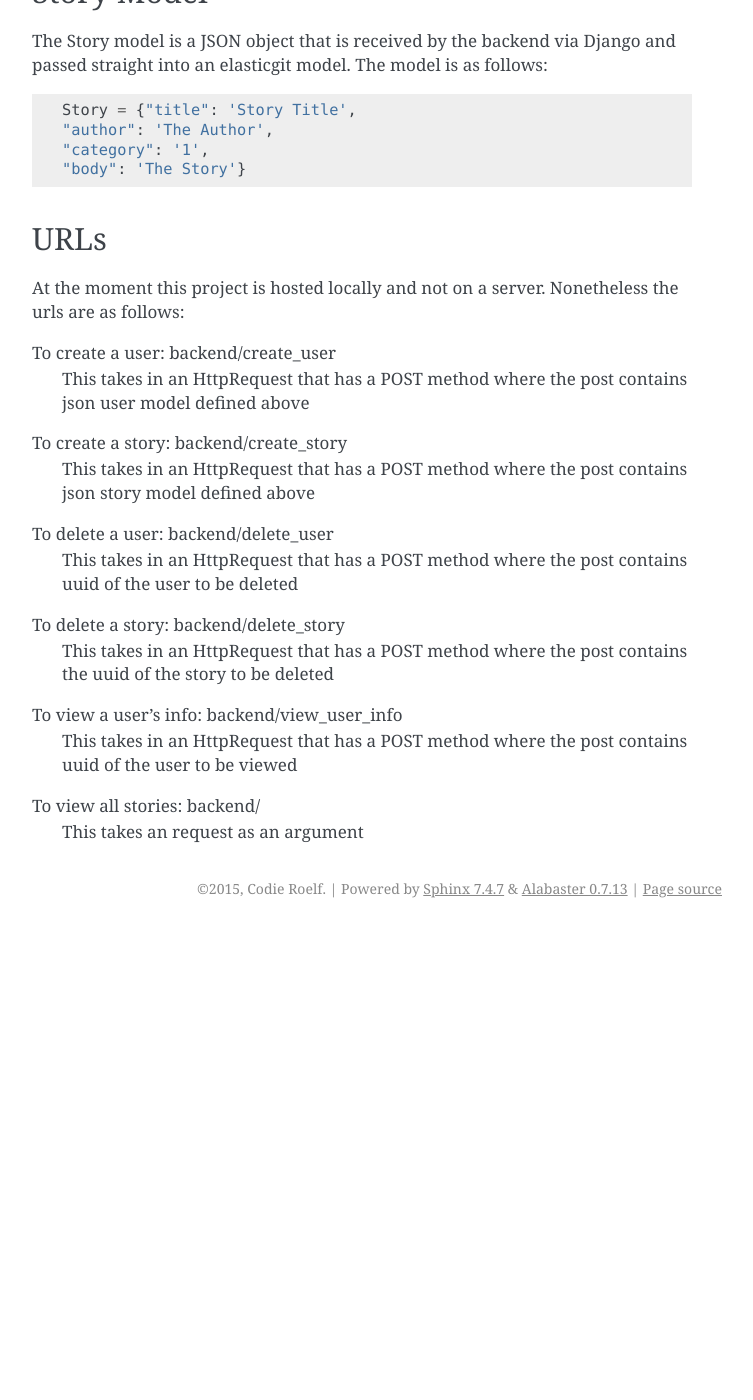
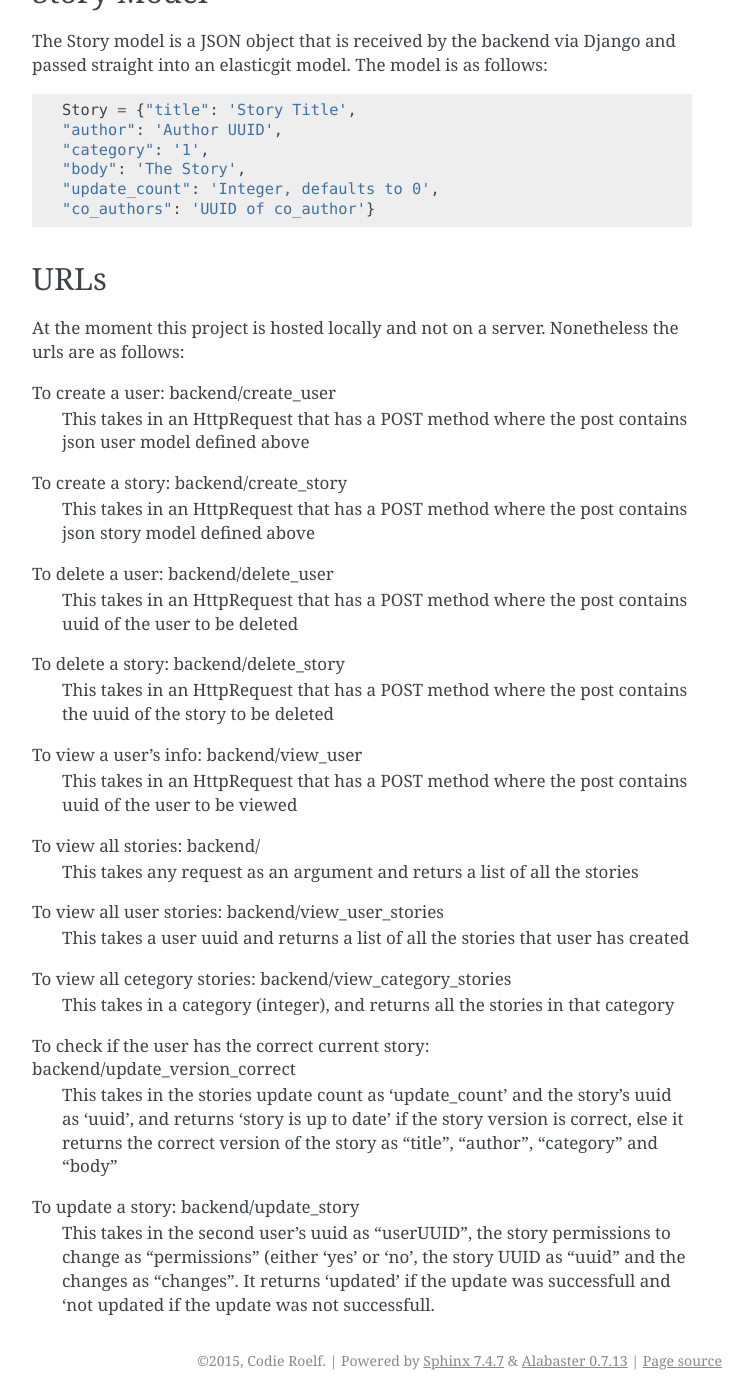
Before and after one commit to MinaProject/backend, a Sphinx documentation site: the page built from docs/index.rst, in a window 1280 px wide and 1400 px high, scrolled down 585 px. Shown: the whole window, without its empty margins (388-1141 px from the left). Built offline with Sphinx 7.4.7, drawn with Linux system fonts in a browser that asks for light colours; before the commit the page ends 1513 px from its top, so only the background shows below that.

Commit message:
Update index.rst

```diff
--- a/docs/index.rst
+++ b/docs/index.rst
@@ -29,9 +29,11 @@ The Story model is a JSON object that is received by the backend via Django and
 .. code:: python
 
 	Story = {"title": 'Story Title',
-        "author": 'The Author',
+        "author": 'Author UUID',
         "category": '1',
-        "body": 'The Story'}
+        "body": 'The Story',
+        "update_count": 'Integer, defaults to 0',
+        "co_authors": 'UUID of co_author'}
 
 
 URLs
@@ -47,10 +49,20 @@ To delete a user: backend/delete_user
 	This takes in an HttpRequest that has a POST method where the post contains uuid of the user to be deleted
 To delete a story: backend/delete_story
 	This takes in an HttpRequest that has a POST method where the post contains the uuid of the story to be 		deleted
-To view a user's info: backend/view_user_info
+To view a user's info: backend/view_user
 	This takes in an HttpRequest that has a POST method where the post contains uuid of the user to be viewed
 To view all stories: backend/
-	This takes an request as an argument
+	This takes any request as an argument and returs a list of all the stories
+To view all user stories: backend/view_user_stories
+	This takes a user uuid and returns a list of all the stories that user has created
+To view all cetegory stories: backend/view_category_stories
+	This takes in a category (integer), and returns all the stories in that category
+To check if the user has the correct current story: backend/update_version_correct
+	This takes in the stories update count as 'update_count' and the story's uuid as 'uuid', and returns 'story
+	is up to date' if the story version is correct, else it returns the correct version of the story as "title", 	"author", "category" and "body"
+To update a story: backend/update_story
+	This takes in the second user's uuid as "userUUID", the story permissions to change as "permissions" (either 	'yes' or 'no', the story UUID as "uuid" and the changes as "changes". It returns 'updated' if the update was
+	successfull and 'not updated if the update was not successfull.
 
 .. toctree::
    :maxdepth: 2
```
